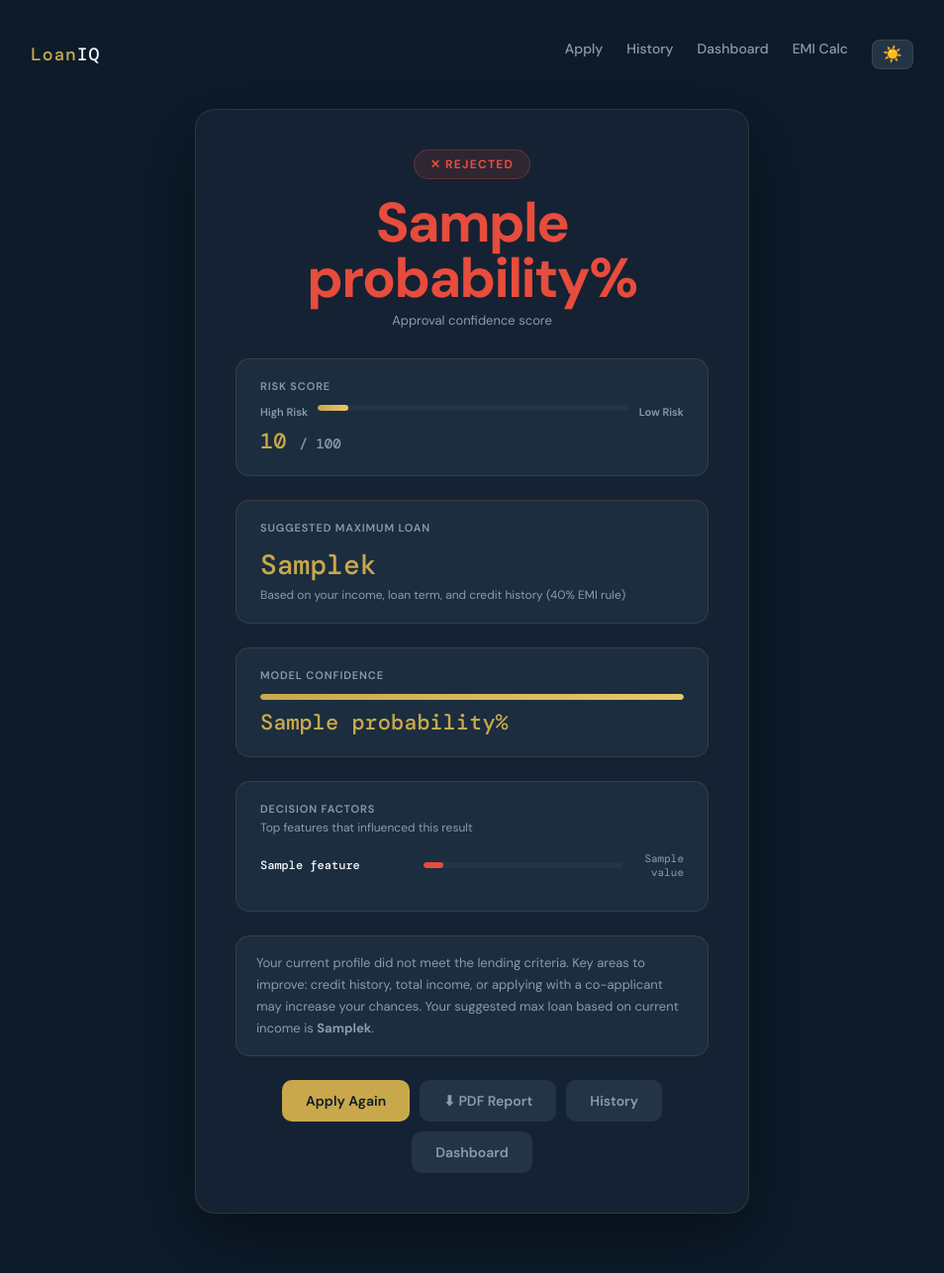
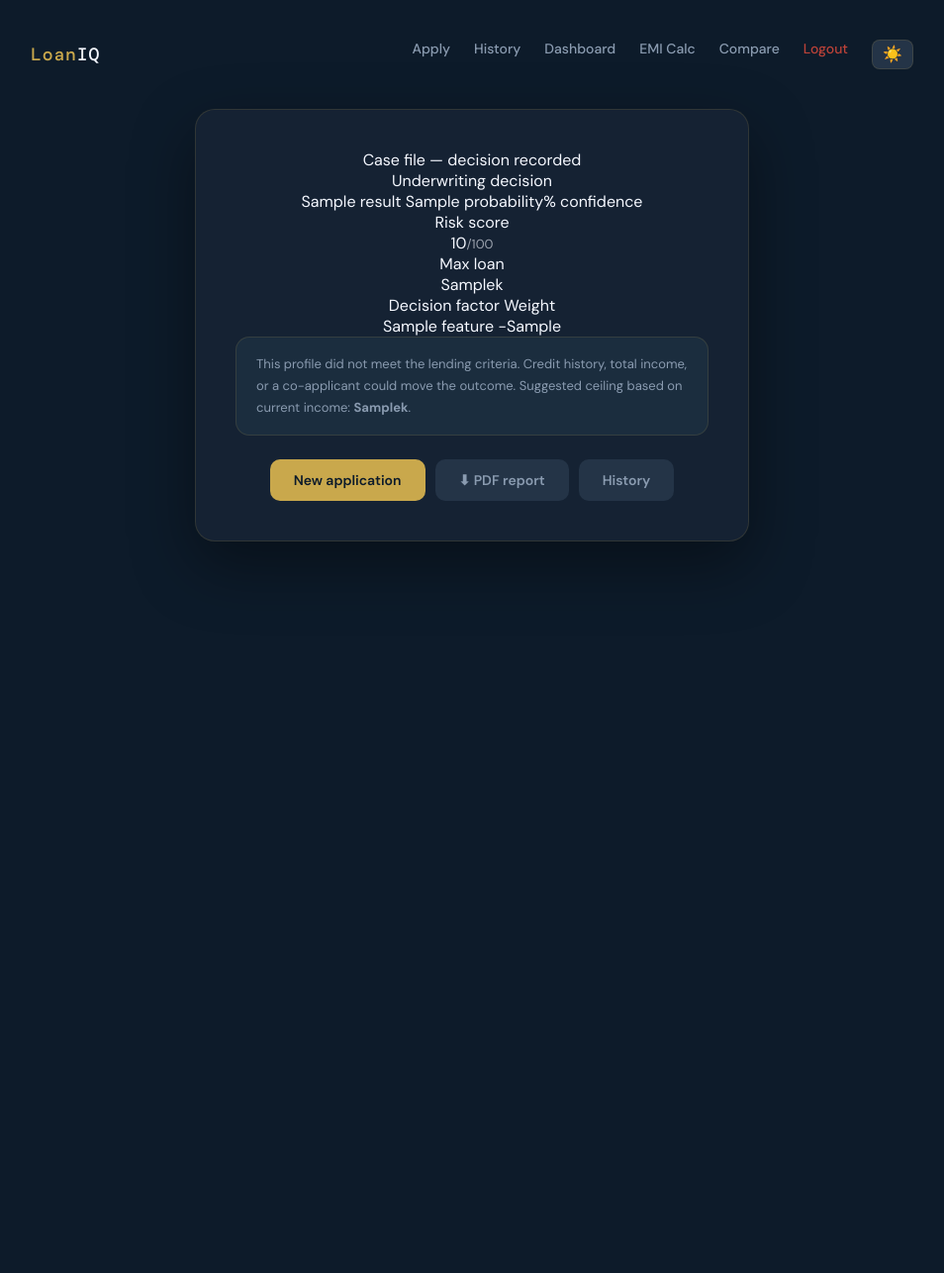
Before and after one commit to hassan-ali786/loan-approval-system, a Flask app: template templates/result.html in a window 1280 px wide. Shown: the whole page at 99% size, without its empty margins (163-1117 px from the left). After the commit the page ends 552 px from the top, so only its background shows below. Run offline with Flask 3, Linux system fonts and the light colour scheme; the template is opened without the code that fills it: most values are stand-ins (such as "Sample title", 1, 10 or a date in 2020); parts of the project's set-up code (start-up, migrations or seed data) failed here and were passed over.

Commit message:
role-based navbars — admin sees Admin Panel/Dashboard/All History, users see Apply/Compare/EMI Calc

```diff
--- a/templates/calculator.html
+++ b/templates/calculator.html
@@ -11,11 +11,17 @@
 <nav class="navbar">
     <div class="nav-logo">Loan<span>IQ</span></div>
     <div class="nav-links">
+        {% if current_user.is_admin %}
+        <a href="/admin">Admin Panel</a>
+        <a href="/dashboard">Dashboard</a>
+        <a href="/history">All History</a>
+        {% else %}
         <a href="/">Apply</a>
         <a href="/history">History</a>
         <a href="/dashboard">Dashboard</a>
         <a href="/calculator">EMI Calc</a>
         <a href="/compare">Compare</a>
+        {% endif %}
         <a href="/logout">Logout</a>
         <button class="theme-btn" id="themeToggle">☀️</button>
     </div>
--- a/templates/dashboard.html
+++ b/templates/dashboard.html
@@ -12,11 +12,17 @@
 <nav class="navbar">
     <div class="nav-logo">Loan<span>IQ</span></div>
     <div class="nav-links">
+        {% if current_user.is_admin %}
+        <a href="/admin">Admin Panel</a>
+        <a href="/dashboard">Dashboard</a>
+        <a href="/history">All History</a>
+        {% else %}
         <a href="/">Apply</a>
         <a href="/history">History</a>
         <a href="/dashboard">Dashboard</a>
         <a href="/calculator">EMI Calc</a>
         <a href="/compare">Compare</a>
+        {% endif %}
         <a href="/logout">Logout</a>
         <button class="theme-btn" id="themeToggle">☀️</button>
     </div>
--- a/templates/index.html
+++ b/templates/index.html
@@ -17,11 +17,17 @@
 <nav class="navbar">
     <div class="nav-logo">Loan<span>IQ</span></div>
     <div class="nav-links">
+        {% if current_user.is_admin %}
+        <a href="/admin">Admin Panel</a>
+        <a href="/dashboard">Dashboard</a>
+        <a href="/history">All History</a>
+        {% else %}
         <a href="/">Apply</a>
         <a href="/history">History</a>
         <a href="/dashboard">Dashboard</a>
         <a href="/calculator">EMI Calc</a>
         <a href="/compare">Compare</a>
+        {% endif %}
         <a href="/logout">Logout</a>
         <button class="theme-btn" id="themeToggle">☀️</button>
     </div>
--- a/templates/result.html
+++ b/templates/result.html
@@ -3,7 +3,7 @@
 <head>
 <meta charset="UTF-8">
 <meta name="viewport" content="width=device-width, initial-scale=1.0">
-<title>LoanIQ — Result</title>
+<title>LoanIQ — Case Decision</title>
 <link rel="stylesheet" href="{{ url_for('static', filename='css/style.css') }}">
 </head>
 <body>
@@ -11,10 +11,18 @@
 <nav class="navbar">
     <div class="nav-logo">Loan<span>IQ</span></div>
     <div class="nav-links">
+        {% if current_user.is_admin %}
+        <a href="/admin">Admin Panel</a>
+        <a href="/dashboard">Dashboard</a>
+        <a href="/history">All History</a>
+        {% else %}
         <a href="/">Apply</a>
         <a href="/history">History</a>
         <a href="/dashboard">Dashboard</a>
         <a href="/calculator">EMI Calc</a>
+        <a href="/compare">Compare</a>
+        {% endif %}
+        <a href="/logout">Logout</a>
         <button class="theme-btn" id="themeToggle">☀️</button>
     </div>
 </nav>
@@ -22,80 +30,56 @@
 <div class="container">
     <div class="card result-card">
 
-        <!-- Decision Badge & Score -->
-        {% if result == "Approved" %}
-            <div class="result-badge badge-approved">✓ Approved</div>
-            <div class="result-amount approved">{{ probability }}%</div>
-        {% else %}
-            <div class="result-badge badge-rejected">✕ Rejected</div>
-            <div class="result-amount rejected">{{ probability }}%</div>
-        {% endif %}
-        <div class="result-label">Approval confidence score</div>
-
-        <!-- Risk Score -->
-        <div class="confidence-wrap" style="margin-top:20px;">
-            <div class="confidence-title">Risk Score</div>
-            <div class="risk-score-row">
-                <span class="risk-label">High Risk</span>
-                <div class="confidence-bar-wrap" style="flex:1;">
-                    <div class="confidence-bar" style="width:{{ risk_score }}%"></div>
-                </div>
-                <span class="risk-label">Low Risk</span>
-            </div>
-            <div class="confidence-pct">{{ risk_score }} <span style="font-size:14px;color:var(--muted)">/ 100</span></div>
+        <div class="case-header">
+            <div class="case-ref">Case file — decision recorded</div>
+            <div class="case-title">Underwriting decision</div>
         </div>
 
-        <!-- Max Loan Suggestion -->
-        <div class="confidence-wrap" style="margin-top:14px; text-align:left;">
-            <div class="confidence-title">Suggested Maximum Loan</div>
-            <div style="font-family:'DM Mono',monospace; font-size:28px; font-weight:500; color:var(--gold); margin-top:6px;">
-                {{ max_loan }}k
-            </div>
-            <div style="font-size:12px; color:var(--muted); margin-top:4px;">
-                Based on your income, loan term, and credit history (40% EMI rule)
+        <div class="stamp-zone">
+            <div class="stamp {% if result == 'Approved' %}approved{% else %}rejected{% endif %}">
+                <span class="stamp-word">{{ result }}</span>
+                <span class="stamp-sub">{{ probability }}% confidence</span>
             </div>
         </div>
 
-        <!-- Confidence Bar -->
-        <div class="confidence-wrap" style="margin-top:14px;">
-            <div class="confidence-title">Model Confidence</div>
-            <div class="confidence-bar-wrap">
-                <div class="confidence-bar" style="width:{{ probability }}%"></div>
+        <div class="seal-row">
+            <div class="seal-box">
+                <div class="seal-label">Risk score</div>
+                <div class="seal-value">{{ risk_score }}<span style="font-size:13px;opacity:0.6;">/100</span></div>
             </div>
-            <div class="confidence-pct">{{ probability }}%</div>
+            <div class="seal-box">
+                <div class="seal-label">Max loan</div>
+                <div class="seal-value">{{ max_loan }}k</div>
+            </div>
         </div>
 
-        <!-- SHAP Factors -->
-        <div class="shap-section">
-            <div class="shap-title">Decision Factors</div>
-            <div class="shap-subtitle">Top features that influenced this result</div>
+        <div class="ledger">
+            <div class="ledger-head">
+                <span>Decision factor</span>
+                <span>Weight</span>
+            </div>
             {% for f in top_factors %}
-            <div class="shap-row">
-                <span class="shap-name">{{ f.feature }}</span>
-                <div class="shap-bar-wrap">
-                    <div class="shap-bar {% if f.value > 0 %}shap-pos{% else %}shap-neg{% endif %}"
-                         style="width:{{ f.width }}%"></div>
-                </div>
-                <span class="shap-val">{{ f.value }}</span>
+            <div class="ledger-row">
+                <span class="ledger-item">{{ f.feature }}</span>
+                <span class="ledger-mark {% if f.value > 0 %}credit{% else %}debit{% endif %}">
+                    <span class="ledger-sign">{% if f.value > 0 %}+{% else %}−{% endif %}</span>{{ f.abs_value }}
+                </span>
             </div>
             {% endfor %}
         </div>
 
-        <!-- Result Note -->
         <div class="result-note">
             {% if result == "Approved" %}
-            Your application profile meets the lending criteria. A bank representative may contact you for document verification before final approval.
+            This profile meets the lending criteria on file. A representative may request documents to finalize the decision.
             {% else %}
-            Your current profile did not meet the lending criteria. Key areas to improve: credit history, total income, or applying with a co-applicant may increase your chances. Your suggested max loan based on current income is <strong>{{ max_loan }}k</strong>.
+            This profile did not meet the lending criteria. Credit history, total income, or a co-applicant could move the outcome. Suggested ceiling based on current income: <strong>{{ max_loan }}k</strong>.
             {% endif %}
         </div>
 
-        <!-- Actions -->
         <div class="result-actions">
-            <a href="/" class="btn btn-primary">Apply Again</a>
-            <a href="/download-report" class="btn btn-ghost">⬇ PDF Report</a>
+            <a href="/" class="btn btn-primary">New application</a>
+            <a href="/download-report" class="btn btn-ghost">⬇ PDF report</a>
             <a href="/history" class="btn btn-ghost">History</a>
-            <a href="/dashboard" class="btn btn-ghost">Dashboard</a>
         </div>
 
     </div>
```
Also changed, not shown: templates/admin.html (added, +134 -0 lines), templates/compare.html (+8 -2 lines).
